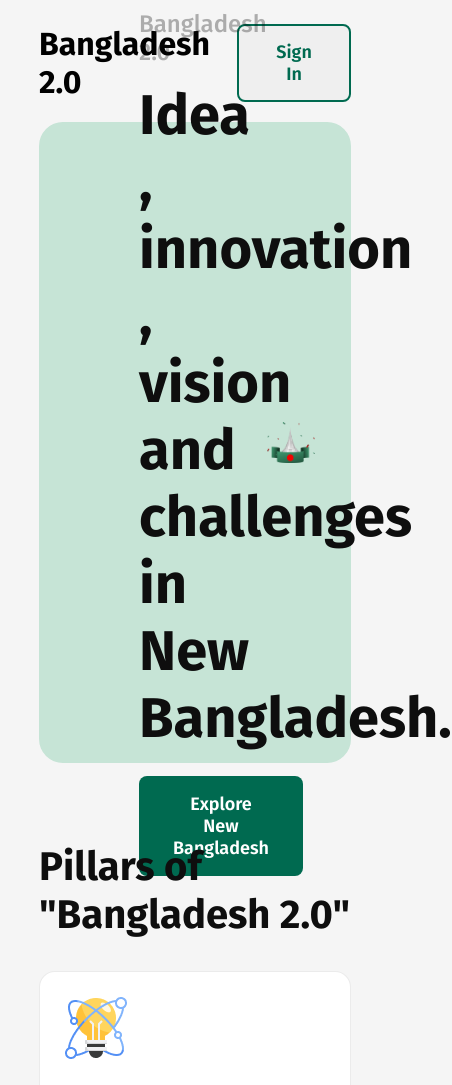
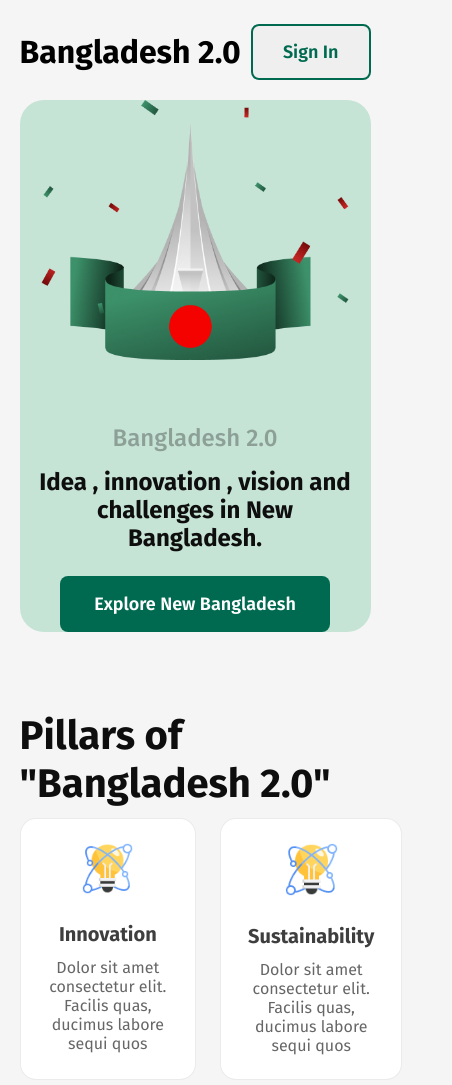
Before and after one commit to Zihan231/Bangladesh-2.0, a plain HTML site: page index.html in a window 390 px wide. Shown: the top 1085 px of the page, 452 px wide, since content can reach past the window. Drawn offline with Linux system fonts and the light colour scheme.

Commit message:
Responsive for Iphone 12 pro max

```diff
--- a/styles.css
+++ b/styles.css
@@ -89,7 +89,6 @@ nav {
 }
 #pillar-Card-Container {
   display: flex;
-  flex-wrap: wrap;
   justify-content: space-between;
   gap: 24px;
 }
@@ -131,7 +130,7 @@ nav {
 
 #Visson-Cards-container {
   display: flex;
-  flex-wrap: wrap;
+  flex-wrap: nowrap;
   justify-content: space-between;
   gap: 24px;
 }
@@ -202,7 +201,64 @@ nav {
   padding: 48px 24px;
   border-radius: 16px;
 }
-#Opinion-Table-Container{
-    background-color: white;
-    padding: 32px;
+#Opinion-Table-Container {
+  background-color: white;
+  padding: 32px;
 }
+/* For Small Device */
+@media screen and (max-width: 576px) {
+  .common-measures {
+    width: 90vw;
+    margin-right: auto;
+    margin-left: auto;
+  }
+  nav {
+    width: 90vw;
+  }
+  #Explore-Section img {
+    width: 99%;
+  }
+  #Explore-Section div {
+    text-align: center;
+    width: 100%;
+  }
+  #Explore-Section {
+    height: 63vh;
+    padding: 0.5% 5%;
+    display: flex;
+    flex-direction: column-reverse;
+    justify-content: center;
+    align-items: center;
+  }
+  #Hero-Title {
+    font-size: 1.5rem;
+  }
+  #pillar-Card-Container {
+    width: 100%;
+    display: grid;
+    grid-template-columns: repeat(2, 1fr);
+  }
+  #Visson-Cards-container {
+    flex-wrap: wrap;
+    gap: 20px;
+  }
+  .Pillar-Cards img{
+    width: 40%;
+  }
+  .Pillar-Cards{
+    margin-top: 0%;
+    text-align: center;
+  }
+  #pillars-Section h2{
+    margin-bottom: 3%;
+  }
+  #Vision-Headings h2{
+    margin-bottom: 3%;
+  }
+
+
+}
+/* For Medium Device */
+/* @media screen and (min-width: 576) and (max-width: 768px) {
+} */
+/* For Large Device */
```
